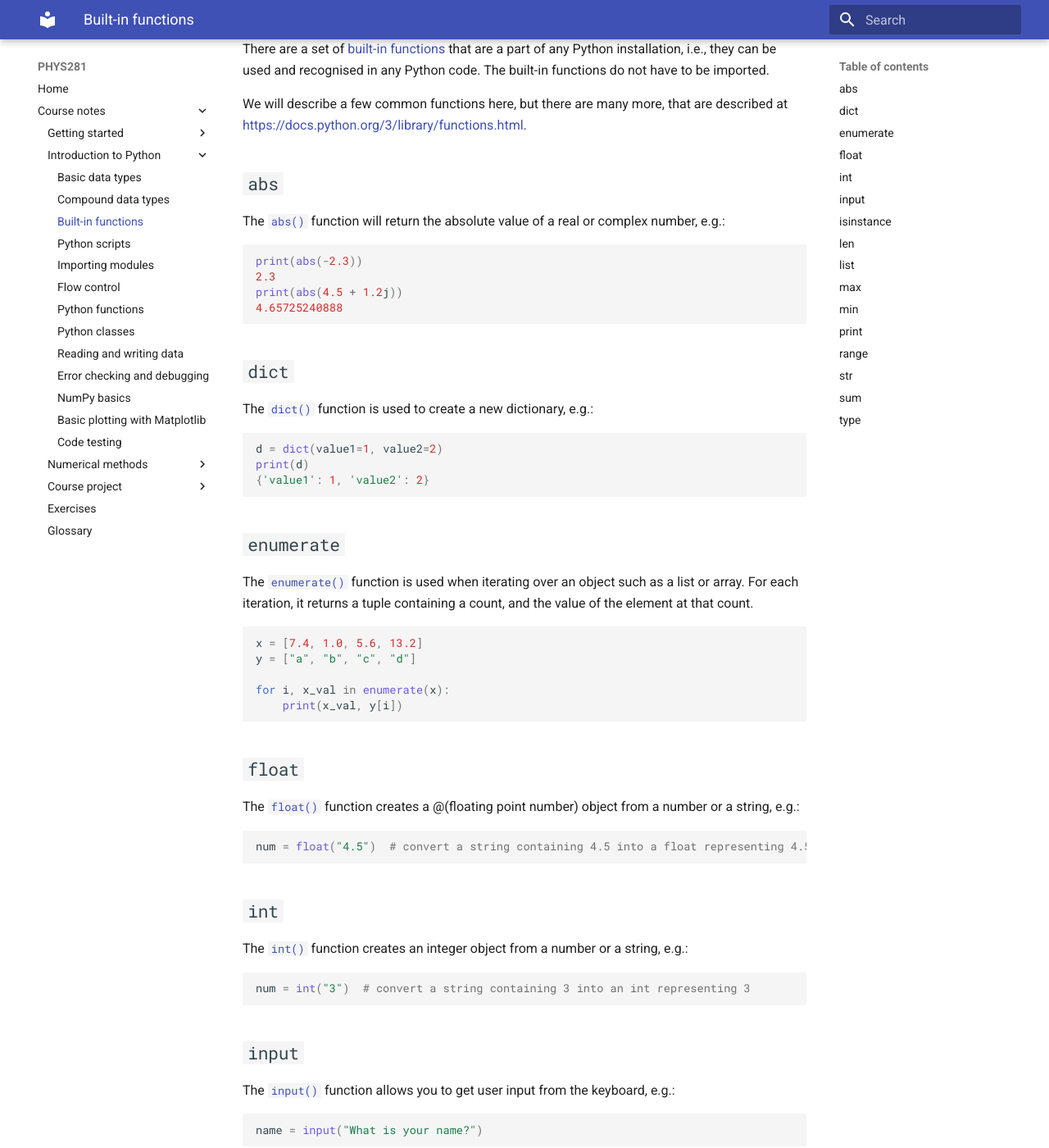
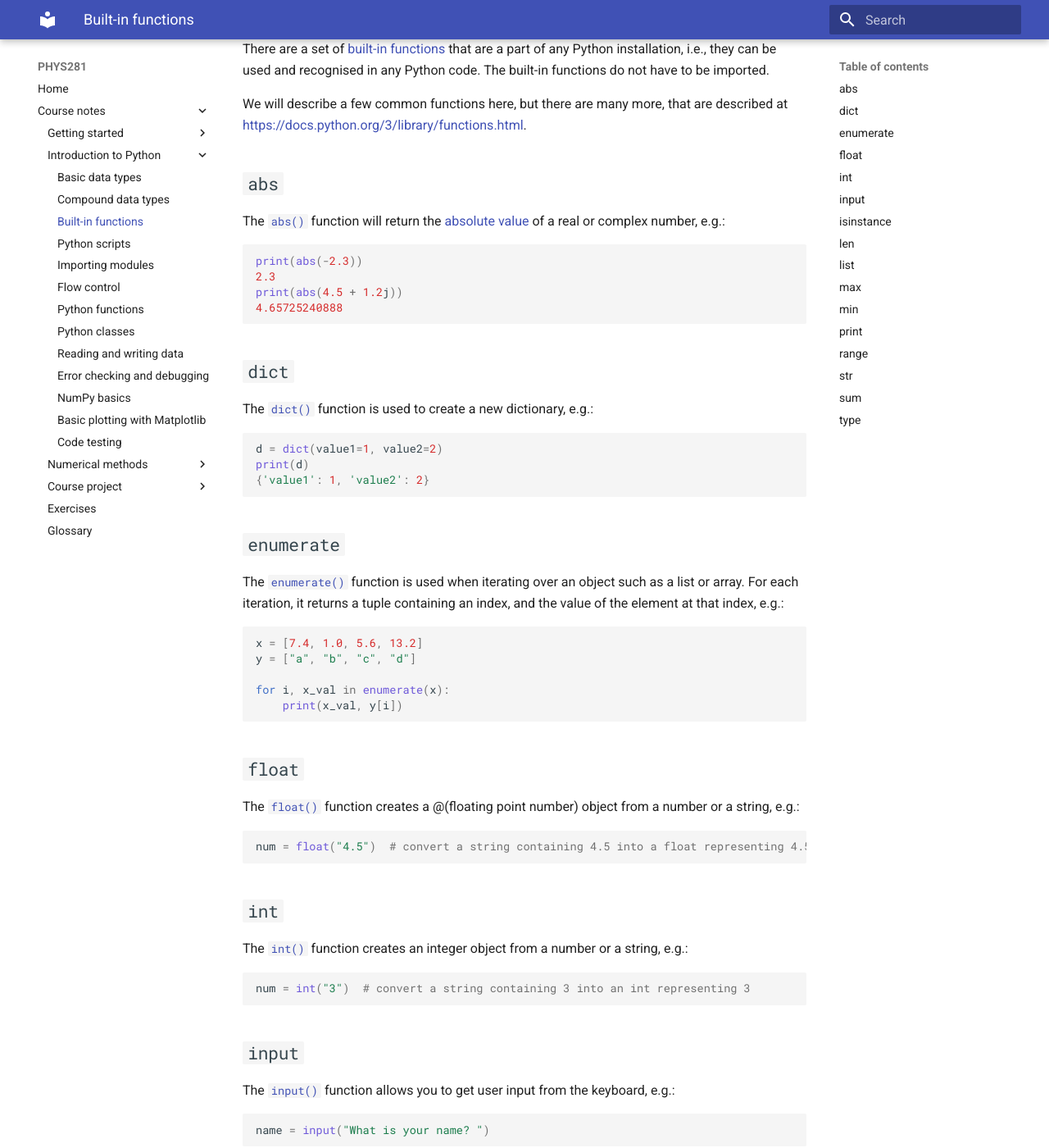
Before and after one commit to ndd21/PHYS281, an MkDocs documentation site: the page built from docs/demo-built-in-functions.md, in a window 1280 px wide and 1400 px high, scrolled down 471 px. Shown: the whole window at 82% size. Built offline with MkDocs 1.6.1 and Material for MkDocs 9.7.7, drawn with Linux system fonts in a browser that asks for light colours; some of the changed text lies outside the part shown; grey boxes are pictures that could not be loaded.

Commit message:
demo-built-in-functions.md: minor updates

````diff
--- a/docs/demo-built-in-functions.md
+++ b/docs/demo-built-in-functions.md
@@ -13,7 +13,7 @@ We will describe a few common functions here, but there are many more, that are
 ## `abs`
 
 The [`abs()`](https://docs.python.org/3/library/functions.html#abs) function will return the
-absolute value of a real or complex number, e.g.:
+[absolute value](https://en.wikipedia.org/wiki/Absolute_value) of a real or complex number, e.g.:
 
 ```python
 print(abs(-2.3))
@@ -34,7 +34,9 @@ print(d)
 ```
 
 ## `enumerate`
-The [`enumerate()`](https://docs.python.org/3/library/functions.html#enumerate) function is used when iterating over an object such as a list or array. For each iteration, it returns a tuple containing a count, and the value of the element at that count.
+The [`enumerate()`](https://docs.python.org/3/library/functions.html#enumerate) function is used
+when iterating over an object such as a list or array. For each iteration, it returns a tuple
+containing an index, and the value of the element at that index, e.g.:
 
 ```python
 x = [7.4, 1.0, 5.6, 13.2]
@@ -68,7 +70,7 @@ The [`input()`](https://docs.python.org/3.8/library/functions.html#input) functi
 user input from the keyboard, e.g.:
 
 ```python
-name = input("What is your name?")
+name = input("What is your name? ")
 ```
 
 ## `isinstance`
````
Also changed, not shown: other parts of docs/demo-built-in-functions.md (+4 -4 lines), docs/demo-compound-data-types.md (+3 -3 lines).
